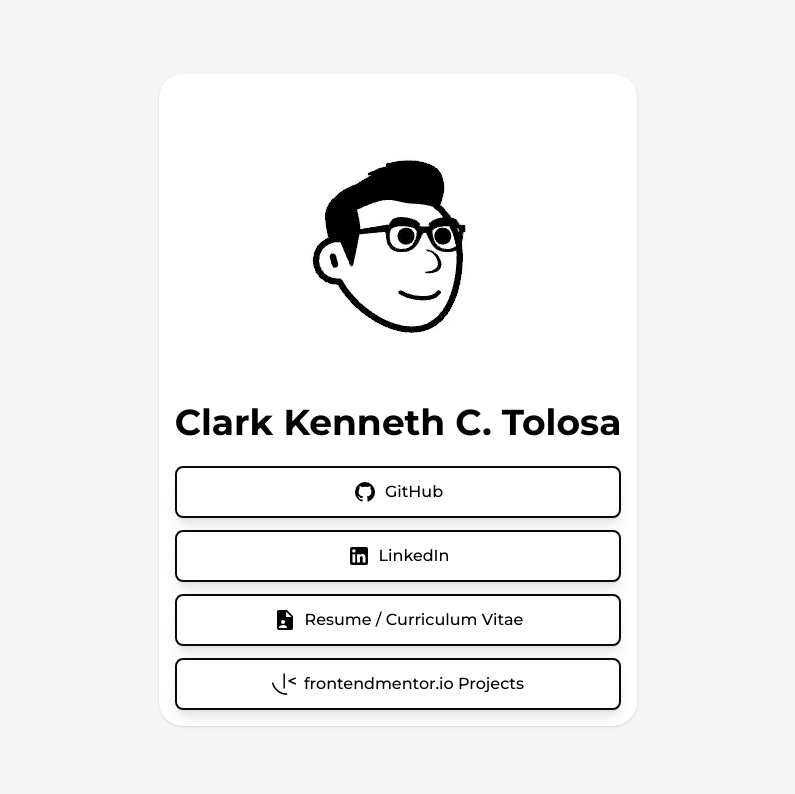
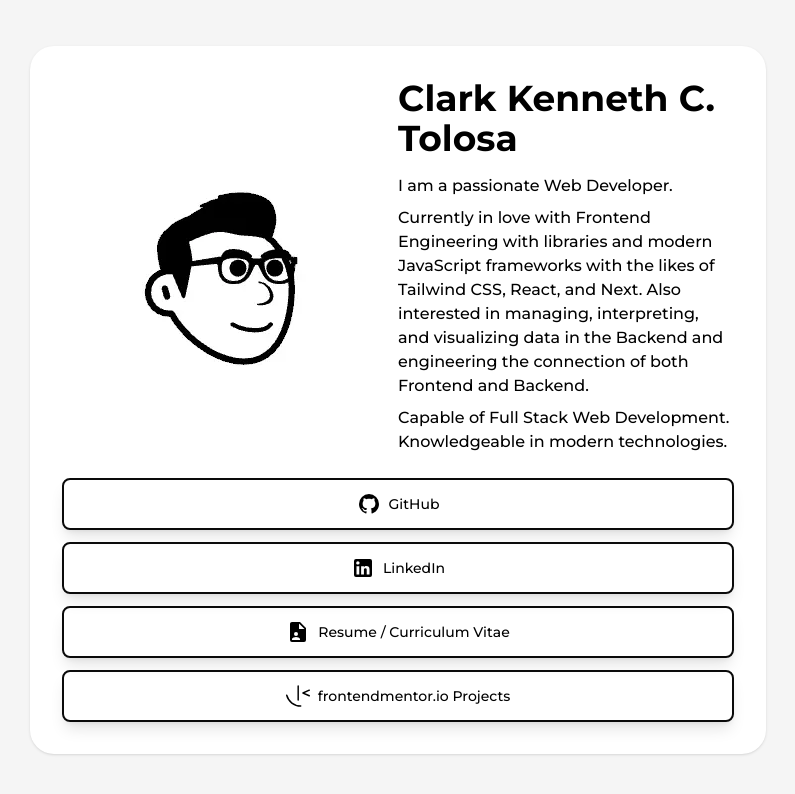
Before and after one commit to clakr/linktree, an Astro site: page / in a window 1280 px wide. Shown: the whole page, without its empty margins (242-1037 px from the left). Built offline with nearby package versions, Linux system fonts and the light colour scheme; Astro itself is replaced by a stand-in of ours.

Commit message:
tablet and bigger screens

```diff
--- /dev/null
+++ b/src/components/About.astro
@@ -0,0 +1,18 @@
+<section class="flex flex-col gap-y-4">
+  <h1 class="text-pretty text-center text-4xl font-bold md:text-start">
+    Clark Kenneth C. Tolosa
+  </h1>
+  <div class="hidden flex-col gap-y-2 font-medium md:flex">
+    <p>I am a passionate Web Developer.</p>
+    <p>
+      Currently in love with Frontend Engineering with libraries and modern
+      JavaScript frameworks with the likes of Tailwind CSS, React, and Next.
+      Also interested in managing, interpreting, and visualizing data in the
+      Backend and engineering the connection of both Frontend and Backend.
+    </p>
+    <p>
+      Capable of Full Stack Web Development. Knowledgeable in modern
+      technologies.
+    </p>
+  </div>
+</section>
--- a/src/components/Link.astro
+++ b/src/components/Link.astro
@@ -9,7 +9,7 @@
 
 <a
   class={twMerge(
-    "[&>svg]:size-6 border-2 border-neutral-950 rounded-lg flex items-center justify-center py-3 gap-x-2 font-medium shadow-lg shadow-neutral-950/10",
+    "[&>svg]:size-6 border-2 border-neutral-950 rounded-lg flex items-center justify-center py-3 gap-x-2 font-medium shadow-lg shadow-neutral-950/10 text-sm",
     className,
   )}
   {...rest}><slot /></a
--- a/src/components/Links.astro
+++ b/src/components/Links.astro
@@ -3,7 +3,7 @@
 import Link from "@components/Link.astro";
 ---
 
-<section class="flex flex-col gap-y-3">
+<section class="flex flex-col gap-y-3 md:col-span-2">
   {
     links.map(({ icon, label }) => (
       <Link>
--- a/src/components/Main.astro
+++ b/src/components/Main.astro
@@ -2,14 +2,13 @@
 import { Image } from "astro:assets";
 import avatar from "@assets/avatar.webp";
 import Links from "@components/Links.astro";
+import About from "@components/About.astro";
 ---
 
 <main
-  class="flex w-full max-w-[calc(100vw-2rem)] flex-col gap-y-6 rounded-[24px] bg-white p-4 shadow shadow-neutral-950/10"
+  class="grid w-full max-w-[calc(100vw-2rem)] gap-y-6 rounded-[24px] bg-white p-4 shadow shadow-neutral-950/10 md:max-w-[736px] md:grid-cols-2 md:p-8"
 >
-  <Image src={avatar} alt="" class="self-center" />
-  <h1 class="text-pretty text-center text-4xl font-bold">
-    Clark Kenneth C. Tolosa
-  </h1>
+  <Image src={avatar} alt="" class="self-center justify-self-center" />
+  <About />
   <Links />
 </main>
```
